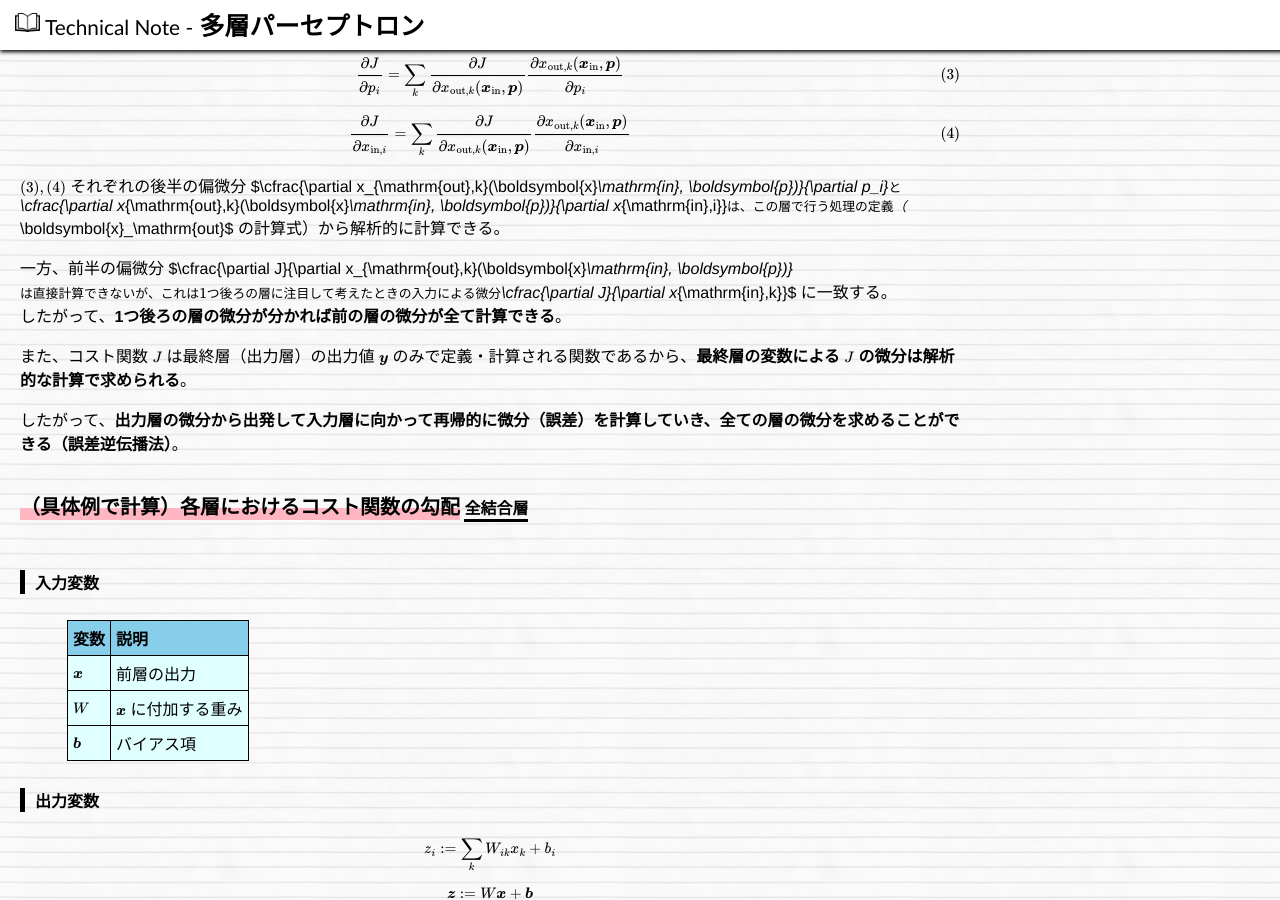
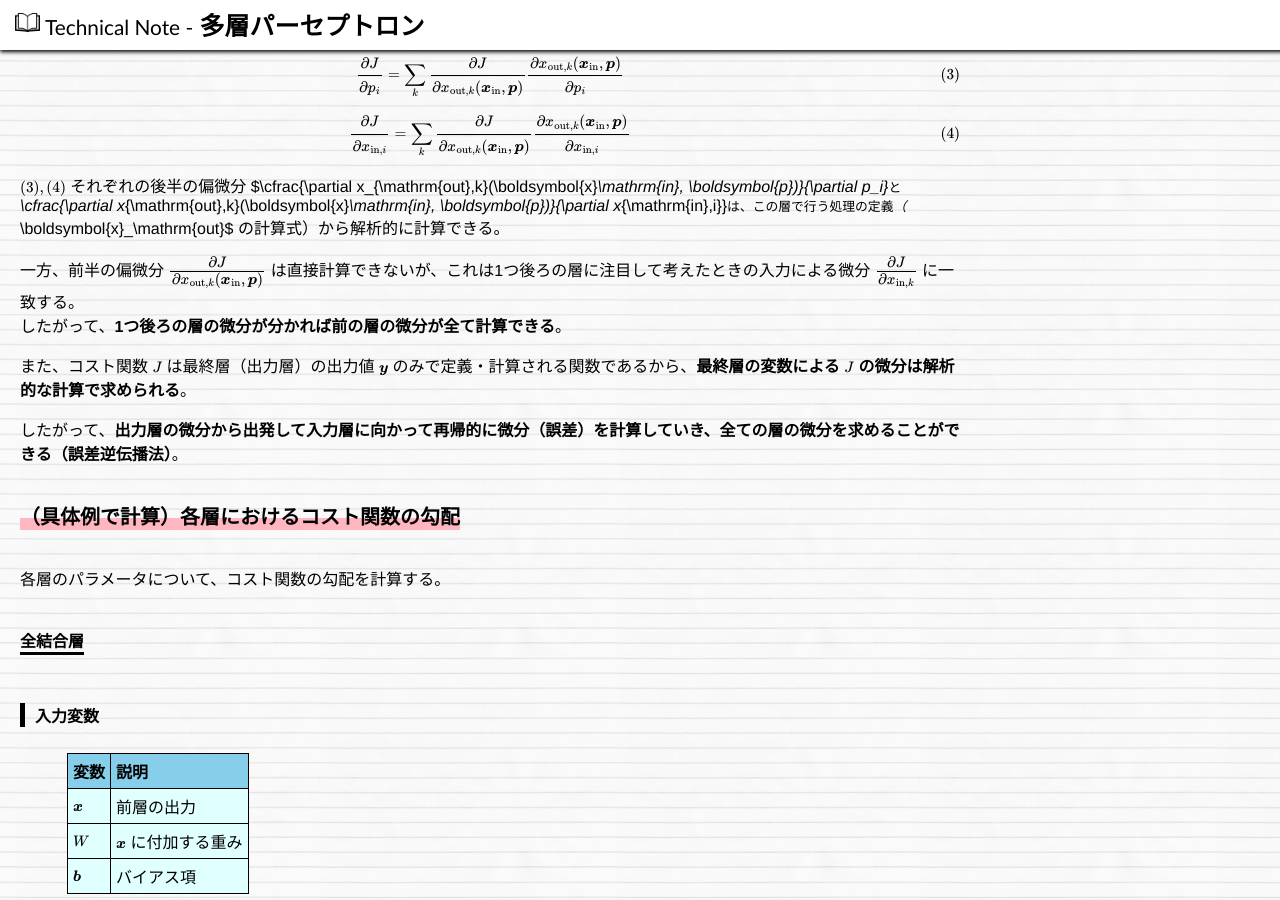
Before and after one commit to hkawabata/technical-note, a Jekyll site: the page built from docs/note/ML/mlp.md, in a window 1280 px wide and 900 px high, scrolled down 4443 px. Built offline with Jekyll 4.4.1, drawn with Linux system fonts in a browser that asks for light colours; nearby versions of some CDN libraries; our own code applies the rules of GitHub Pages for plain Markdown files; formulas are drawn with MathJax 3.

Commit message:
text for jekyll

```diff
--- a/docs/note/ML/mlp.md
+++ b/docs/note/ML/mlp.md
@@ -206,7 +206,7 @@ $$
 
 $(3),(4)$ それぞれの後半の偏微分 $\cfrac{\partial x_{\mathrm{out},k}(\boldsymbol{x}_\mathrm{in}, \boldsymbol{p})}{\partial p_i}$ と $\cfrac{\partial x_{\mathrm{out},k}(\boldsymbol{x}_\mathrm{in}, \boldsymbol{p})}{\partial x_{\mathrm{in},i}}$  は、この層で行う処理の定義（$\boldsymbol{x}_\mathrm{out}$ の計算式）から解析的に計算できる。
 
-一方、前半の偏微分 $\cfrac{\partial J}{\partial x_{\mathrm{out},k}(\boldsymbol{x}_\mathrm{in}, \boldsymbol{p})}$ は直接計算できないが、これは1つ後ろの層に注目して考えたときの入力による微分 $\cfrac{\partial J}{\partial x_{\mathrm{in},k}}$ に一致する。
+一方、前半の偏微分 $$\cfrac{\partial J}{\partial x_{\mathrm{out},k}(\boldsymbol{x}_\mathrm{in}, \boldsymbol{p})}$$ は直接計算できないが、これは1つ後ろの層に注目して考えたときの入力による微分 $$\cfrac{\partial J}{\partial x_{\mathrm{in},k}}$$ に一致する。
 したがって、**1つ後ろの層の微分が分かれば前の層の微分が全て計算できる**。
 
 また、コスト関数 $J$ は最終層（出力層）の出力値 $\boldsymbol{y}$ のみで定義・計算される関数であるから、**最終層の変数による $J$ の微分は解析的な計算で求められる**。
@@ -215,6 +215,8 @@ $(3),(4)$ それぞれの後半の偏微分 $\cfrac{\partial x_{\mathrm{out},k}(
 
 
 ### （具体例で計算）各層におけるコスト関数の勾配
+
+各層のパラメータについて、コスト関数の勾配を計算する。
 
 #### 全結合層
 
```
